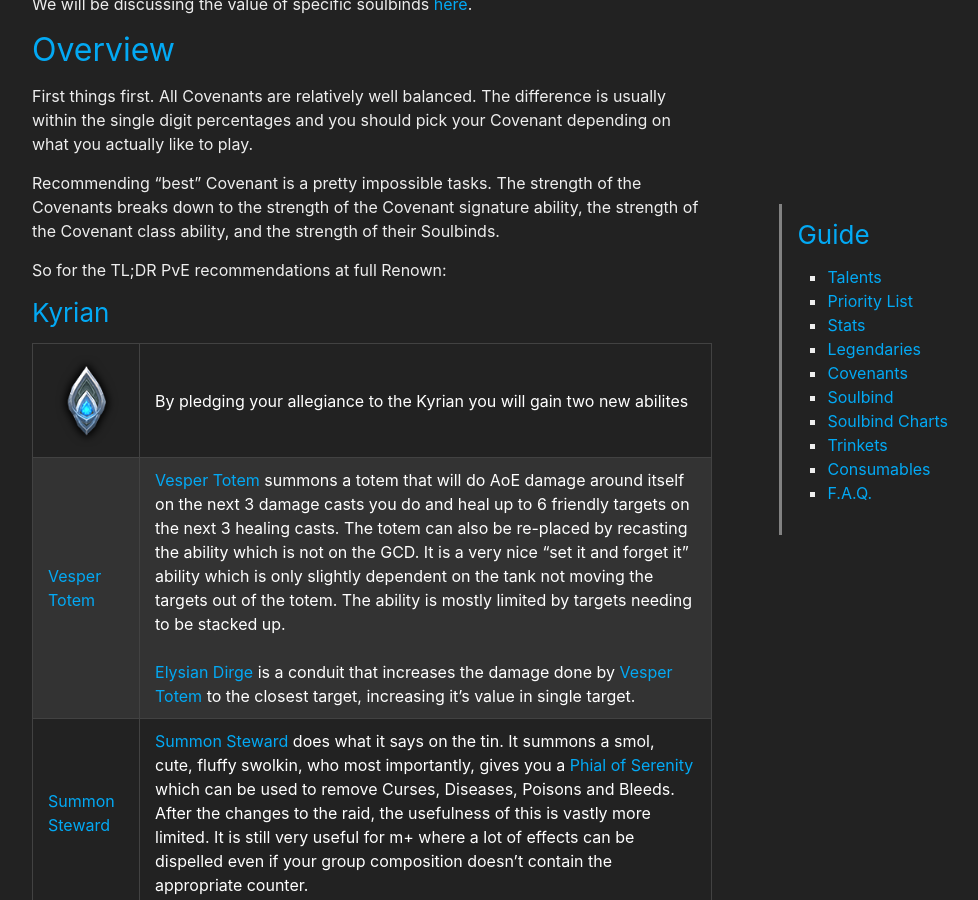
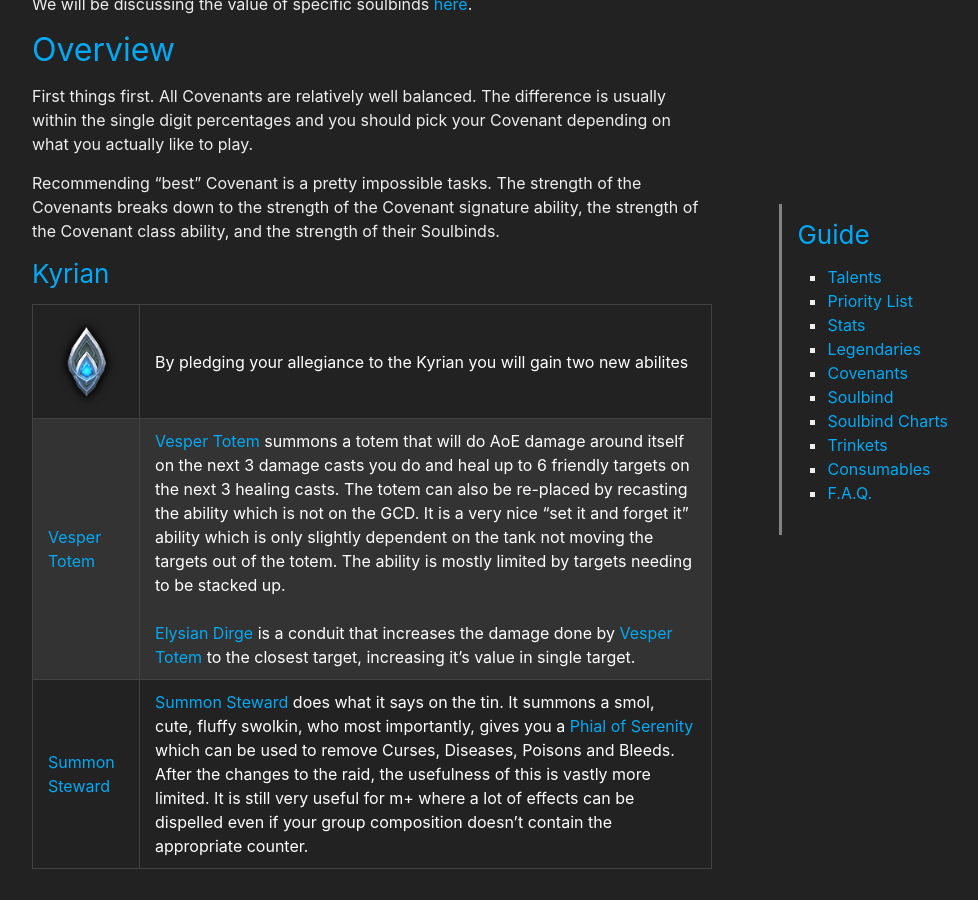
Before and after one commit to stormearthandlava/stormearthandlava.github.io, a Jekyll site: the page built from guide/general/covenants.md, in a window 1280 px wide and 900 px high, scrolled down 861 px. Shown: the whole window, without its empty margins (268-1246 px from the left). Built offline with Jekyll 4.4.1, drawn with Linux system fonts in a browser that asks for light colours; a script that is not in the unit is left out.

Commit message:
remove forgotten sentence

```diff
--- a/guide/general/covenants.md
+++ b/guide/general/covenants.md
@@ -31,8 +31,6 @@
 Recommending "best" Covenant is a pretty impossible tasks.
 The strength of the Covenants breaks down to the strength of the Covenant signature ability, the strength of the Covenant class ability, and the strength of their Soulbinds.
 
-So for the TL;DR PvE recommendations at full Renown:
-
 
 ### Kyrian
 
```
